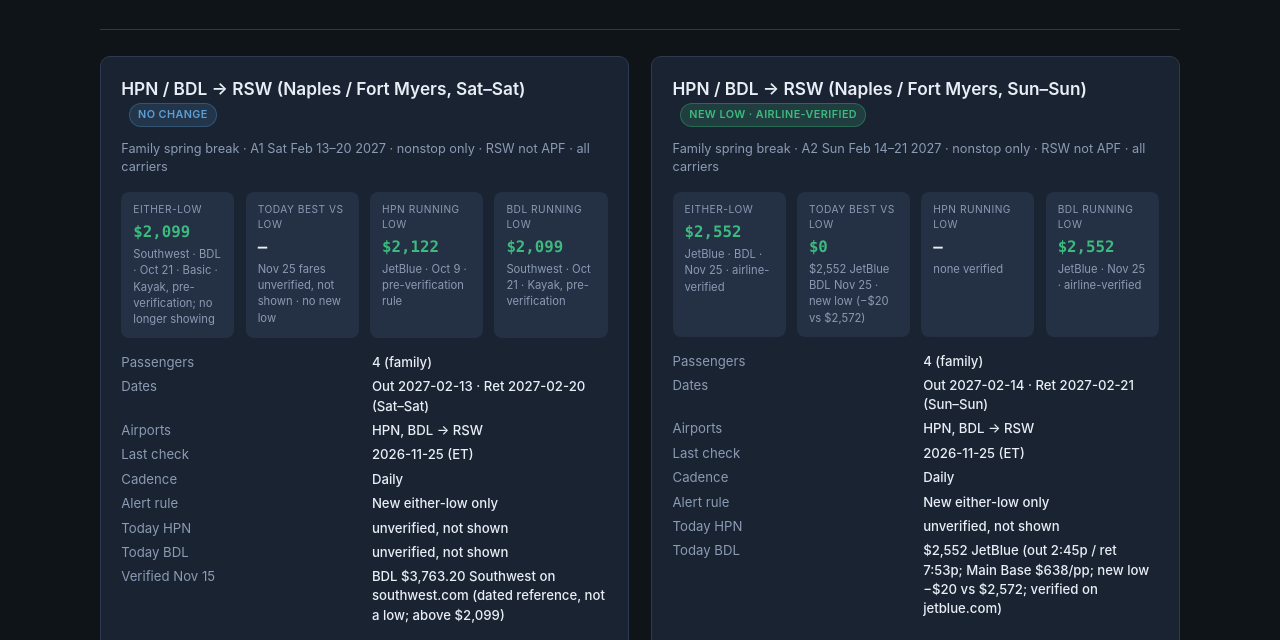
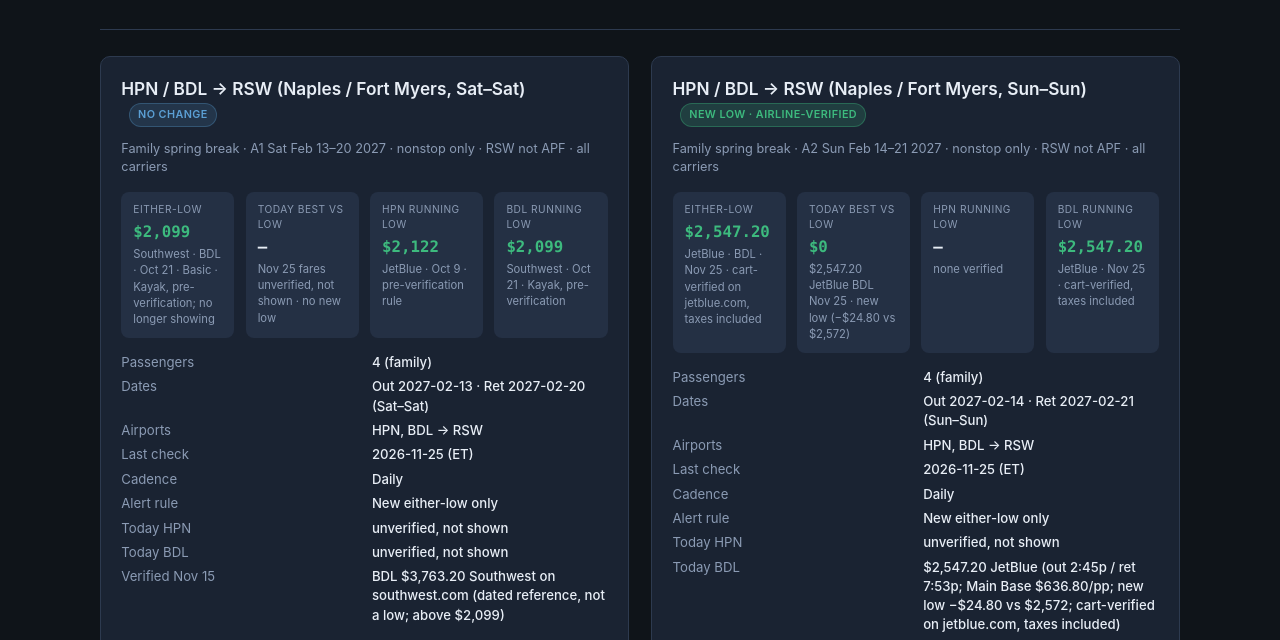
Before and after one commit to blockpal1/flights, a plain HTML site: page index.html in a window 1280 px wide. Shown: the part 122-762 px from the top of the page. Drawn offline with Linux system fonts and the light colour scheme.

Commit message:
Sun–Sun low corrected to $2,547.20 (jetblue.com cart, taxes included)

```diff
--- a/index.html
+++ b/index.html
@@ -634,13 +634,13 @@
       <div class="kpi-row">
         <div class="kpi">
           <div class="label">Either-low</div>
-          <div class="value low">$2,552</div>
-          <div class="sub">JetBlue · BDL · Nov 25 · airline-verified</div>
+          <div class="value low">$2,547.20</div>
+          <div class="sub">JetBlue · BDL · Nov 25 · cart-verified on jetblue.com, taxes included</div>
         </div>
         <div class="kpi">
           <div class="label">Today best vs low</div>
           <div class="value low">$0</div>
-          <div class="sub">$2,552 JetBlue BDL Nov 25 · new low (−$20 vs $2,572)</div>
+          <div class="sub">$2,547.20 JetBlue BDL Nov 25 · new low (−$24.80 vs $2,572)</div>
         </div>
         <div class="kpi">
           <div class="label">HPN running low</div>
@@ -649,8 +649,8 @@
         </div>
         <div class="kpi">
           <div class="label">BDL running low</div>
-          <div class="value low">$2,552</div>
-          <div class="sub">JetBlue · Nov 25 · airline-verified</div>
+          <div class="value low">$2,547.20</div>
+          <div class="sub">JetBlue · Nov 25 · cart-verified, taxes included</div>
         </div>
       </div>
 
@@ -662,7 +662,7 @@
         <dt>Cadence</dt><dd>Daily</dd>
         <dt>Alert rule</dt><dd>New either-low only</dd>
         <dt>Today HPN</dt><dd>unverified, not shown</dd>
-        <dt>Today BDL</dt><dd>$2,552 JetBlue (out 2:45p / ret 7:53p; Main Base $638/pp; new low −$20 vs $2,572; verified on jetblue.com)</dd>
+        <dt>Today BDL</dt><dd>$2,547.20 JetBlue (out 2:45p / ret 7:53p; Main Base $636.80/pp; new low −$24.80 vs $2,572; cart-verified on jetblue.com, taxes included)</dd>
       </dl>
 
       <div class="section-title">Recent history (last pulls)</div>
@@ -681,7 +681,7 @@
             <td>2026-11-25</td><td>HPN</td><td class="num">—</td><td>—</td><td>unverified, not shown</td>
           </tr>
           <tr class="new-low">
-            <td>2026-11-25</td><td>BDL</td><td class="num">$2,552</td><td>JetBlue</td><td>NEW either-low (−$20 vs $2,572); 2:45p out / 7:53p ret; Main Base $638/pp; verified on jetblue.com</td>
+            <td>2026-11-25</td><td>BDL</td><td class="num">$2,547.20</td><td>JetBlue</td><td>NEW either-low (−$24.80 vs $2,572); 2:45p out / 7:53p ret; Main Base $636.80/pp; cart-verified on jetblue.com, taxes included</td>
           </tr>
           <tr>
             <td>2026-11-24</td><td>HPN</td><td class="num">—</td><td>—</td><td>unverified, not shown</td>
@@ -745,7 +745,7 @@
           </tr>
         </tbody>
       </table></div>
-      <p class="note">Sun–Sun added Nov 12. New either-low $2,552 (Nov 25 BDL JetBlue, 2:45p out / 7:53p back, Main Base) is airline-verified on jetblue.com and replaces $2,572 (Nov 19 two one-ways, JetBlue out + Breeze back). From Nov 13, a new fare replaces a low only if it beats it and is confirmed on the airline's own site. Re-check live before booking.</p>
+      <p class="note">Sun–Sun added Nov 12. New either-low $2,547.20 (Nov 25 BDL JetBlue, 2:45p out / 7:53p back, Main Base) is cart-verified on jetblue.com, taxes included, and replaces $2,572 (Nov 19 two one-ways, JetBlue out + Breeze back). From Nov 13, a new fare replaces a low only if it beats it and is confirmed on the airline's own site. Re-check live before booking.</p>
     </section>
 
     <!-- ========== WATCH 2: BNA wedding ========== -->
```
